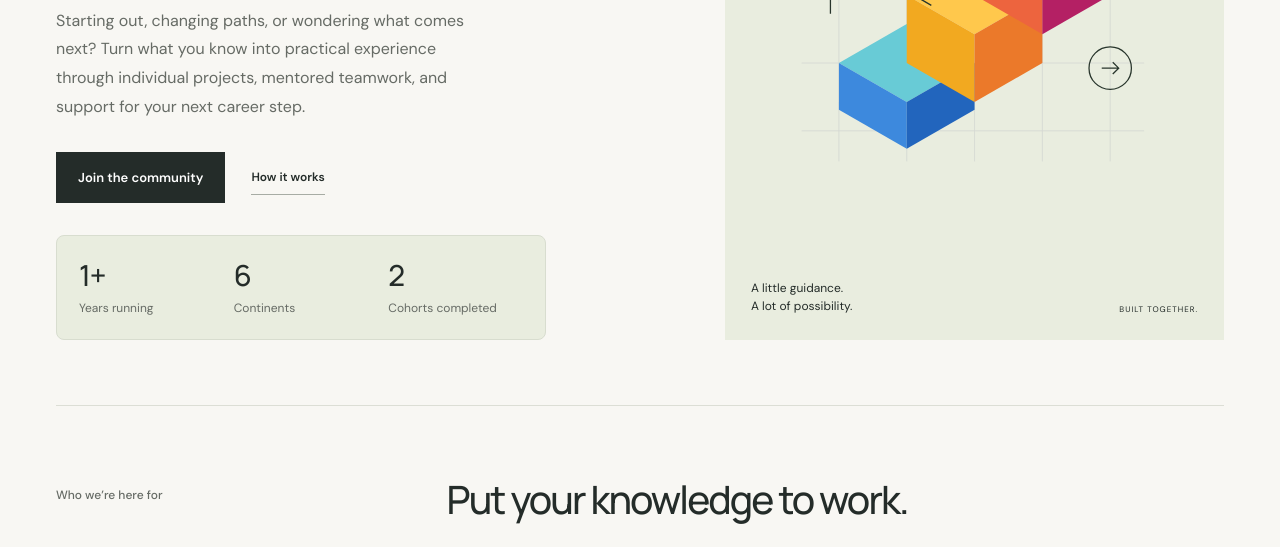
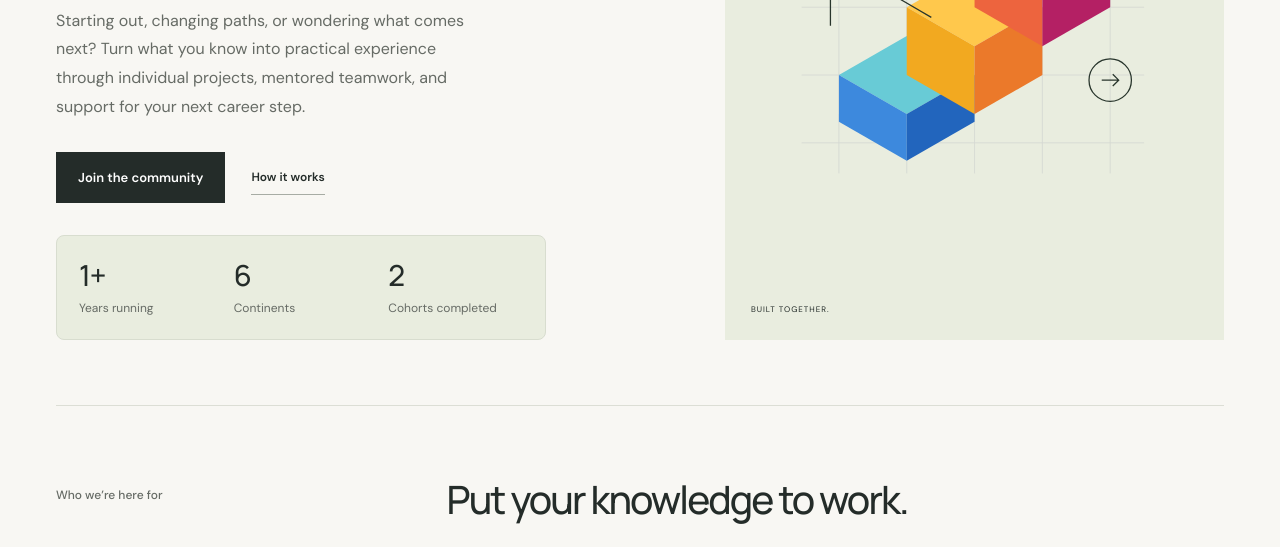
Before and after one commit to PlatformExplorers/platformexplorerswebsite, a plain HTML site: page index.html in a window 1280 px wide. Shown: the part 497-1044 px from the top of the page. Drawn offline with Linux system fonts and the light colour scheme.

Commit message:
Remove caption from homepage illustration

```diff
--- a/index.html
+++ b/index.html
@@ -36,7 +36,7 @@
       <div class="hero-art" aria-label="An illustrated path from foundational skills to practical experience">
         <div class="art-top"><span>THE NEXT CHAPTER</span><span>PE / 01</span></div>
         <svg class="path-art" viewBox="0 0 500 460" fill="none" role="img" aria-label="Colorful building blocks forming an upward path"><path d="M46 382H450M46 302H450M46 222H450M46 142H450M90 85V418M170 85V418M250 85V418M330 85V418M410 85V418" stroke="#d5d8d3" stroke-width="1"/><path d="M90 302L170 256L250 302L170 348Z" fill="#68cbd6"/><path d="M90 302V357L170 403V348Z" fill="#3d89dd"/><path d="M170 348L250 302V357L170 403Z" fill="#2265bd"/><path d="M170 222L250 176L330 222L250 268Z" fill="#ffc84c"/><path d="M170 222V302L250 348V268Z" fill="#f2a920"/><path d="M250 268L330 222V302L250 348Z" fill="#eb792a"/><path d="M250 142L330 96L410 142L330 188Z" fill="#fa8f6d"/><path d="M250 142V222L330 268V188Z" fill="#ed643e"/><path d="M330 188L410 142V222L330 268Z" fill="#b42064"/><path d="M80 244V164H160M79 164L199 234" stroke="#28352c" stroke-width="1.5"/><path d="M330 71V31M310 51H350" stroke="#28352c" stroke-width="1.5"/><circle cx="410" cy="308" r="25" stroke="#28352c" stroke-width="1.5"/><path d="M400 308H420M413 301L420 308L413 315" stroke="#28352c" stroke-width="1.5"/></svg>
-        <div class="art-bottom"><span>A little guidance.<br>A lot of possibility.</span><span class="art-label">BUILT TOGETHER. </span></div>
+        <div class="art-bottom"><span class="art-label">BUILT TOGETHER. </span></div>
       </div>
     </section>
     <section class="intro-section wrap" id="approach"><p class="eyebrow section-label">Who we’re here for</p><div><h2>Put your knowledge to work.</h2><div class="intro-columns"><p>You might be looking for your first role in tech, changing specialisms, or working out what comes next after a few years in the industry. Our cohorts give you a place to apply what you know, with a mentor and a team to work alongside.</p><p>Platform Explorers welcomes people from anywhere in the world. You’ll work on projects, discuss your decisions, and practise explaining your contribution—the same skills you’ll need when working with colleagues or speaking to a recruiter.</p></div><p class="note"><span>Start with the problem.</span> Before choosing a platform or tool, learn to understand the challenge, consider your options, and explain why your solution fits.</p></div></section>
```
